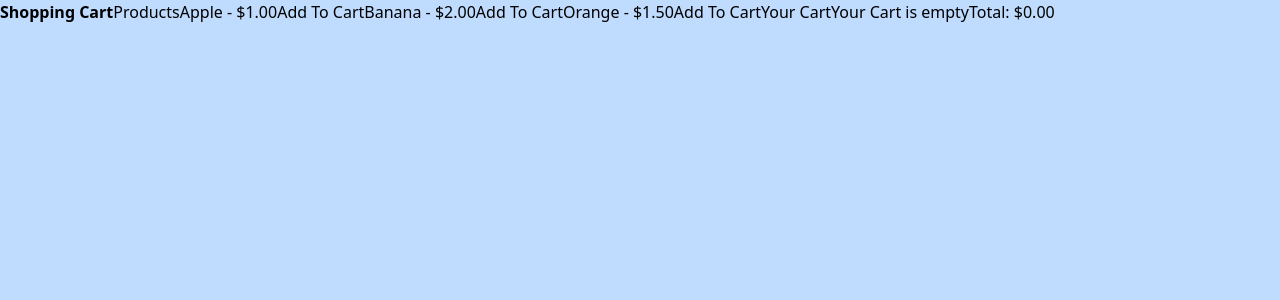
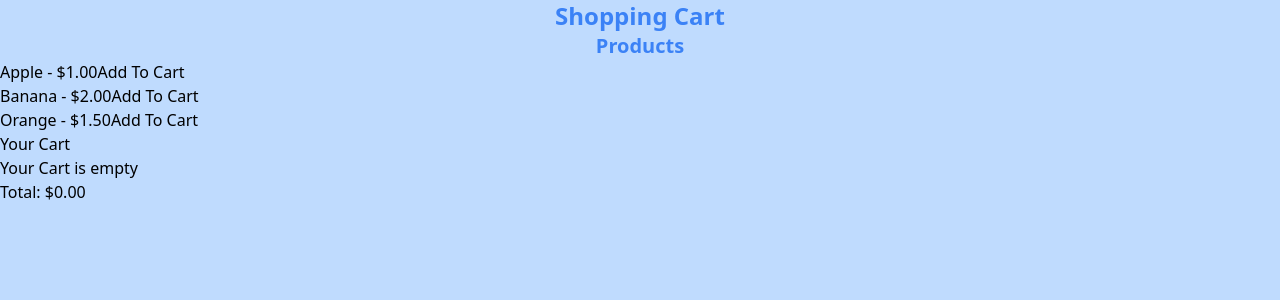
Before and after one commit to nietiene/React-Projects, a React (Vite) app: page / in a window 1280 px wide. Shown: the top 300 px of the page. Built offline with nearby package versions, Linux system fonts and the light colour scheme.

Commit message:
this is commit of react js styling

```diff
--- a/src/Adding-Product-To-Cart/Product.jsx
+++ b/src/Adding-Product-To-Cart/Product.jsx
@@ -34,9 +34,9 @@ const ShoppingCart = () => {
    };
 
    return (
-    <div className="bg-blue-200 min-h-screen flex">
-        <h1 className="text-center font-extrabold">Shopping Cart</h1>
-        <h2>Products</h2>
+    <div className="bg-blue-200 min-h-screen">
+        <h1 className="text-center font-extrabold text-2xl text-blue-500">Shopping Cart</h1>
+        <h2 className="font-extrabold text-blue-500 text-xl text-center">Products</h2>
         {products.map((products) => (
             <div key={products.id}>
                 <span>{products.name} - ${products.price.toFixed(2)}</span>
```
